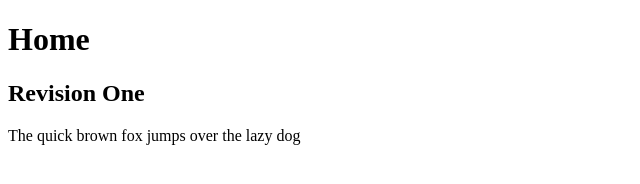
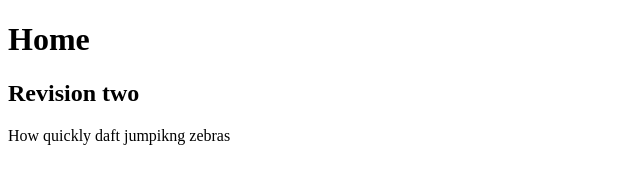
Before and after one commit to candiceElizabeth/Andyteaching, a plain HTML site: page index.html in a window 1280 px wide. Shown: the whole page, without its empty margins (0-640 px from the left). Drawn offline with Linux system fonts and the light colour scheme.

Commit message:
revision two

```diff
--- a/index.html
+++ b/index.html
@@ -6,7 +6,7 @@
 </head>
 <body>
   <h1>Home</h1>
-  <h2>Revision One</h2>
-  <p>The quick brown fox jumps over the lazy dog</p>
+  <h2>Revision two</h2>
+  <p>How quickly daft jumpikng zebras</p>
 </body>
 </html>
```
